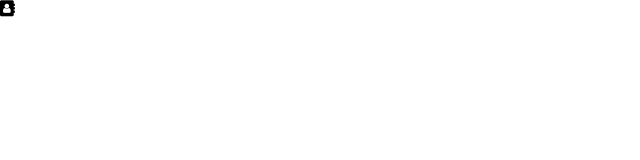
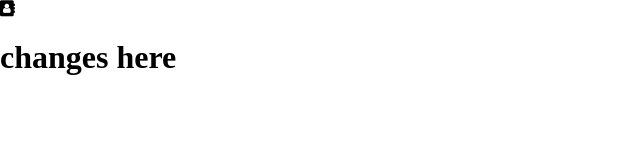
Before and after one commit to Mfused07/Quote-Generator, a plain HTML site: page index.html in a window 1280 px wide. Shown: the whole page, without its empty margins (0-640 px from the left). Drawn offline with Linux system fonts and the light colour scheme.

Commit message:
test changes

```diff
--- a/index.html
+++ b/index.html
@@ -20,5 +20,6 @@
     <i class="fa fa-address-book" aria-hidden="true"></i>
     <!-- Script -->
     <script src="script.js"></script>
+    <h1>changes here</h1>
   </body>
 </html>
```
